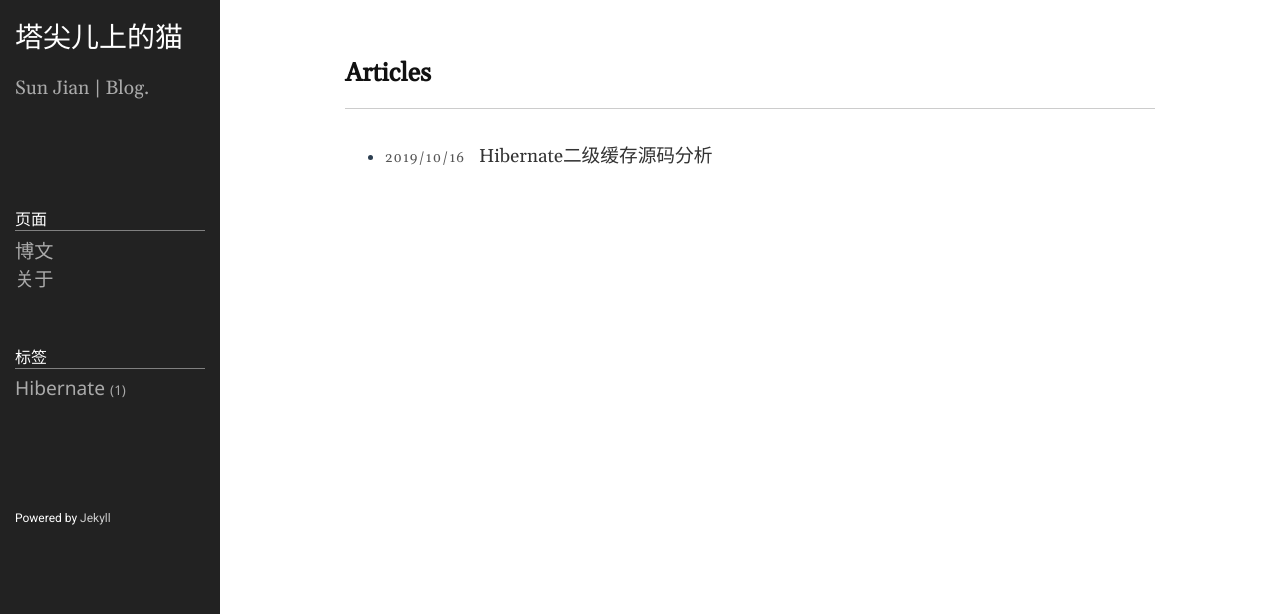
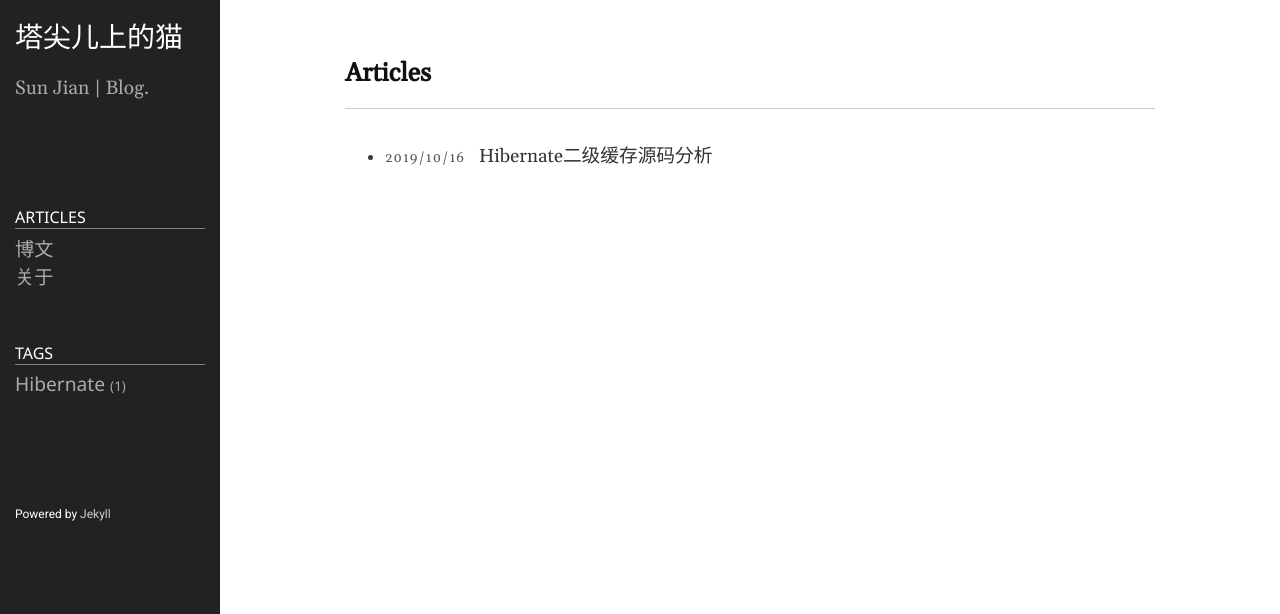
Before and after one commit to SpireCat/spirecat.github.io, a Jekyll site: the page built from index.markdown, in a window 1280 px wide. Shown: the top 614 px of the page. Built offline with Jekyll 4.4.1, drawn with Linux system fonts in a browser that asks for light colours.

Commit message:
初始化优化

```diff
--- a/_includes/sidebar.html
+++ b/_includes/sidebar.html
@@ -13,7 +13,7 @@
 
 <div class="sidebar-item sidebar-nav">
 	<ul class="nav">
-      <li class="nav-title">页面</li>
+      <li class="nav-title">Articles</li>
 	  <li>
 	  	<a class="nav-item" href="/">博文</a>
 	  </li>
@@ -34,7 +34,7 @@
 
 <div class="sidebar-item sidebar-nav">
   	<ul class="nav">
-			<li class="nav-title">标签</li>
+			<li class="nav-title">Tags</li>
 	    {% for category in site.categories %}
 	    <li>
 	    	<a class="nav-item" href="{{ root_url }}/{{ site.category_dir }}#{{ category | first }}">
```
